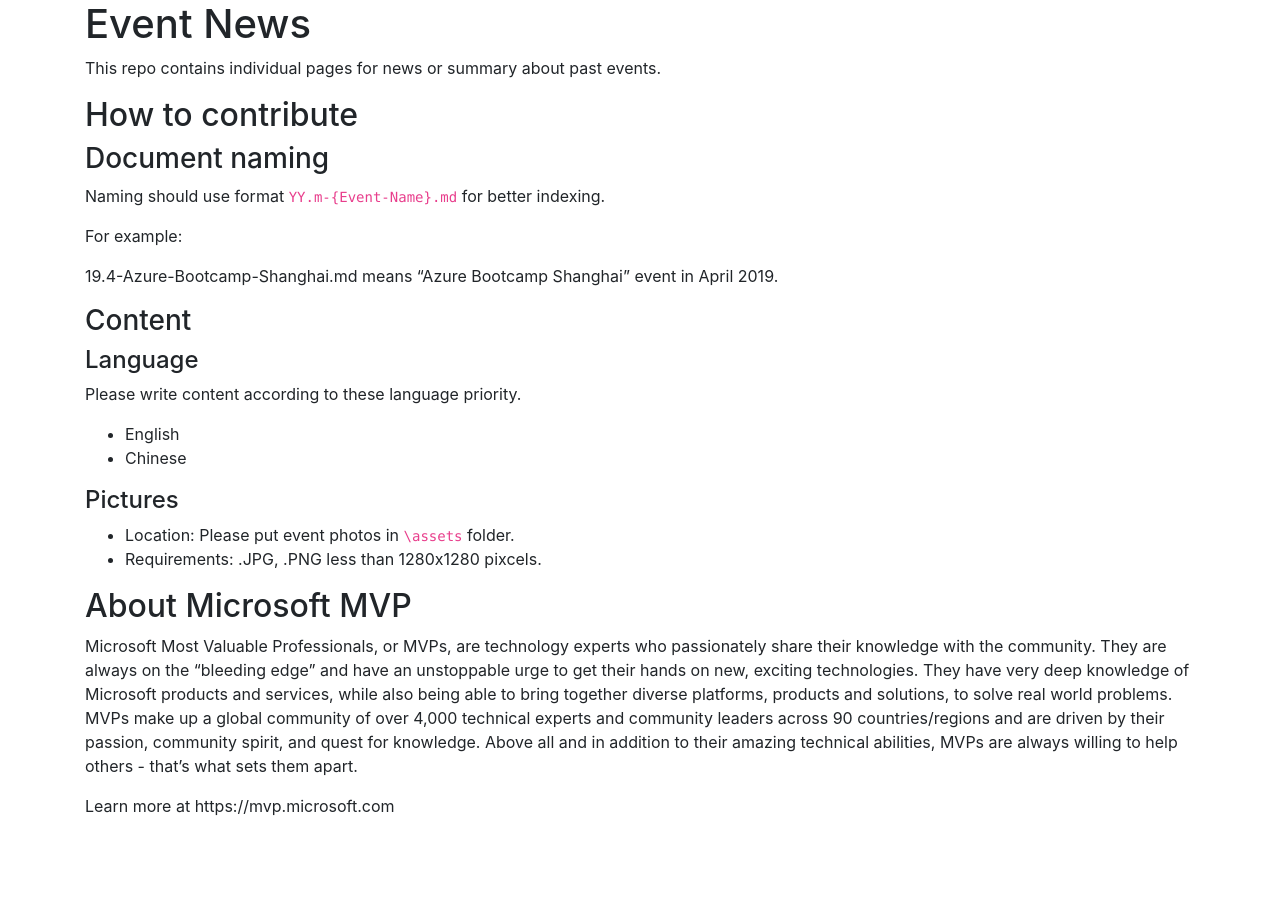
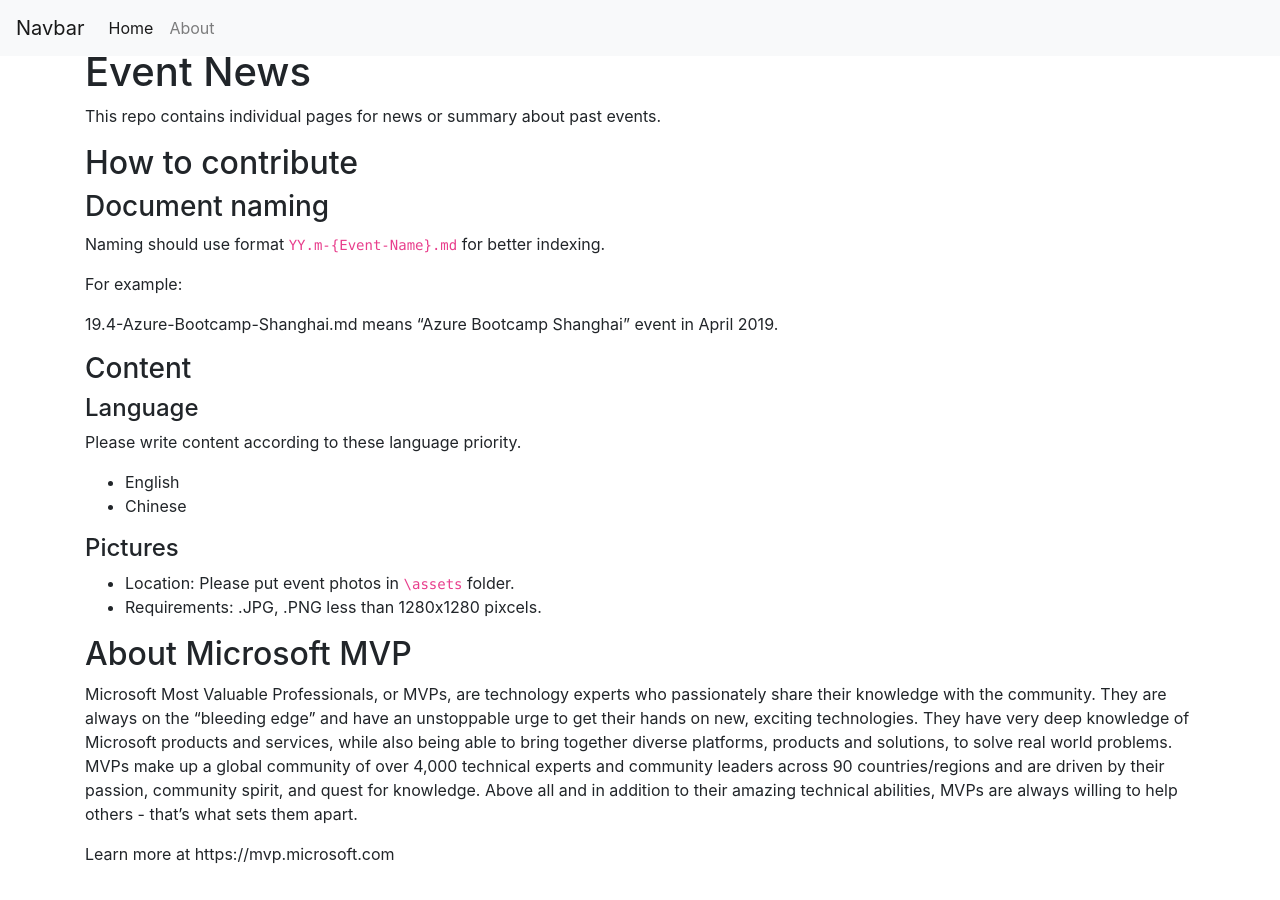
Before and after one commit to microsoft-mvp-events-cn/events, a Jekyll site: the page built from README.md, in a window 1280 px wide. Built offline with Jekyll 4.4.1, drawn with Linux system fonts in a browser that asks for light colours; our own code applies the rules of GitHub Pages for plain Markdown files.

Commit message:
add navbar

```diff
--- a/_layouts/default.html
+++ b/_layouts/default.html
@@ -1,17 +1,43 @@
 <!DOCTYPE html>
 <html lang="en">
+
 <head>
     <meta charset="UTF-8">
     <meta name="viewport" content="width=device-width, initial-scale=1.0">
     <meta http-equiv="X-UA-Compatible" content="ie=edge">
     <title>Microsoft MVP Events (Shanghai)</title>
-    <link rel="stylesheet" href="https://stackpath.bootstrapcdn.com/bootstrap/4.3.1/css/bootstrap.min.css" integrity="sha384-ggOyR0iXCbMQv3Xipma34MD+dH/1fQ784/j6cY/iJTQUOhcWr7x9JvoRxT2MZw1T" crossorigin="anonymous">
-    <script src="https://code.jquery.com/jquery-3.3.1.slim.min.js" integrity="sha384-q8i/X+965DzO0rT7abK41JStQIAqVgRVzpbzo5smXKp4YfRvH+8abtTE1Pi6jizo" crossorigin="anonymous"></script>
-<script src="https://cdnjs.cloudflare.com/ajax/libs/popper.js/1.14.7/umd/popper.min.js" integrity="sha384-UO2eT0CpHqdSJQ6hJty5KVphtPhzWj9WO1clHTMGa3JDZwrnQq4sF86dIHNDz0W1" crossorigin="anonymous"></script>
-<script src="https://stackpath.bootstrapcdn.com/bootstrap/4.3.1/js/bootstrap.min.js" integrity="sha384-JjSmVgyd0p3pXB1rRibZUAYoIIy6OrQ6VrjIEaFf/nJGzIxFDsf4x0xIM+B07jRM" crossorigin="anonymous"></script>
+    <link rel="stylesheet" href="https://stackpath.bootstrapcdn.com/bootstrap/4.3.1/css/bootstrap.min.css"
+        integrity="sha384-ggOyR0iXCbMQv3Xipma34MD+dH/1fQ784/j6cY/iJTQUOhcWr7x9JvoRxT2MZw1T" crossorigin="anonymous">
+    <script src="https://code.jquery.com/jquery-3.3.1.slim.min.js"
+        integrity="sha384-q8i/X+965DzO0rT7abK41JStQIAqVgRVzpbzo5smXKp4YfRvH+8abtTE1Pi6jizo"
+        crossorigin="anonymous"></script>
+    <script src="https://cdnjs.cloudflare.com/ajax/libs/popper.js/1.14.7/umd/popper.min.js"
+        integrity="sha384-UO2eT0CpHqdSJQ6hJty5KVphtPhzWj9WO1clHTMGa3JDZwrnQq4sF86dIHNDz0W1"
+        crossorigin="anonymous"></script>
+    <script src="https://stackpath.bootstrapcdn.com/bootstrap/4.3.1/js/bootstrap.min.js"
+        integrity="sha384-JjSmVgyd0p3pXB1rRibZUAYoIIy6OrQ6VrjIEaFf/nJGzIxFDsf4x0xIM+B07jRM"
+        crossorigin="anonymous"></script>
 </head>
+
 <body>
-    <div class="container">
+    <nav class="navbar navbar-expand-lg navbar-light bg-light fixed-top">
+        <a class="navbar-brand" href="#">Navbar</a>
+        <button class="navbar-toggler" type="button" data-toggle="collapse" data-target="#navbarNav"
+            aria-controls="navbarNav" aria-expanded="false" aria-label="Toggle navigation">
+            <span class="navbar-toggler-icon"></span>
+        </button>
+        <div class="collapse navbar-collapse" id="navbarNav">
+            <ul class="navbar-nav">
+                <li class="nav-item active">
+                    <a class="nav-link" href="/">Home</span></a>
+                </li>
+                <li class="nav-item">
+                    <a class="nav-link" href="#">About</a>
+                </li>
+            </ul>
+        </div>
+    </nav>
+    <div class="container mt-5">
         {{ content }}
     </div>
 </body>
```
